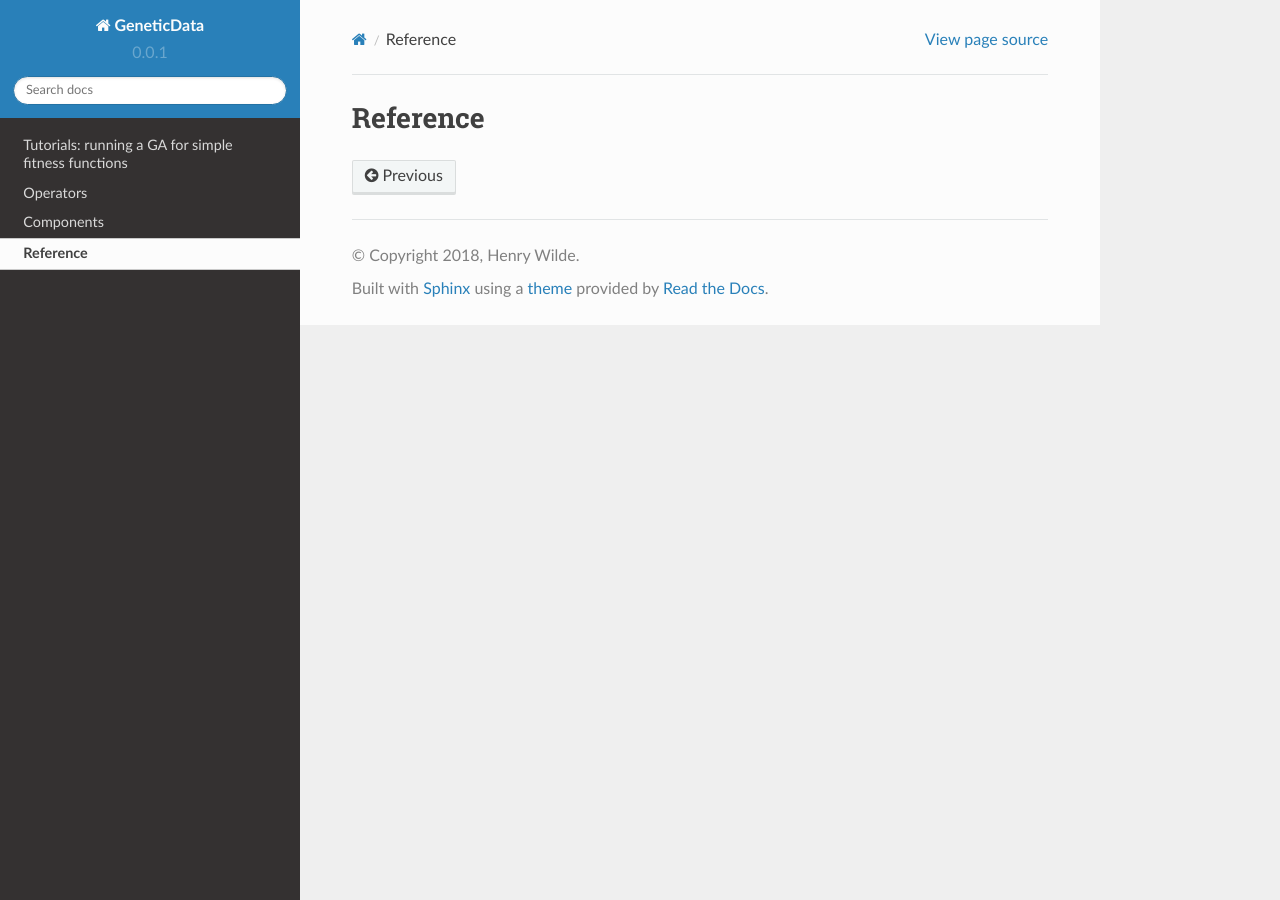
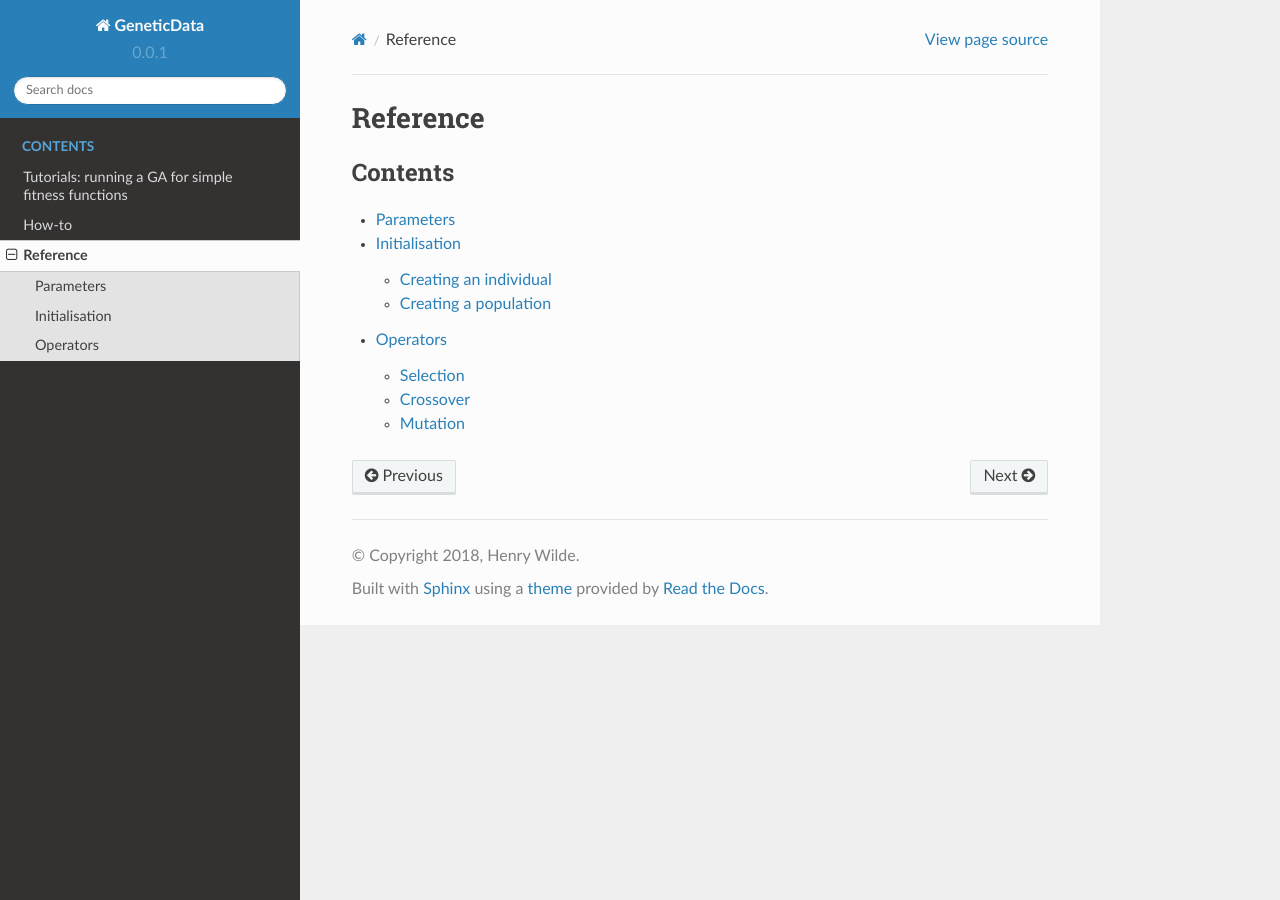
Before and after one commit to daffidwilde/edo, a Sphinx documentation site: the page built from docs/reference/index.rst, in a window 1280 px wide. Built offline with Sphinx 7.4.7 and the Read the Docs theme 2.0.0, drawn with Linux system fonts in a browser that asks for light colours.

Commit message:
Restructure documentation.

```diff
--- a/docs/components/index.rst
+++ /dev/null
@@ -1,21 +0,0 @@
-Components
-==========
-
-Initialisation
---------------
-
-Creating an initial population
-++++++++++++++++++++++++++++++
-
-Calculating the population fitness
-++++++++++++++++++++++++++++++++++
-
-
-Creating a new population
--------------------------
-
-Creating a population of offspring
-++++++++++++++++++++++++++++++++++
-
-Mutating a population
-+++++++++++++++++++++
--- /dev/null
+++ b/docs/how-to/index.rst
@@ -0,0 +1,7 @@
+.. _how-to:
+
+How-to
+======
+
+Set a seed
+----------
--- a/docs/index.rst
+++ b/docs/index.rst
@@ -29,10 +29,10 @@ determine and study the preferred characteristics of such datasets.
 
 .. toctree::
    :maxdepth: 2
+   :caption: Contents
 
    tutorial/index.rst
-   operators/index.rst
-   components/index.rst
+   how-to/index.rst
    reference/index.rst
 
 Indices and tables
--- a/docs/reference/index.rst
+++ b/docs/reference/index.rst
@@ -1,2 +1,10 @@
 Reference
 =========
+
+.. toctree::
+   :maxdepth: 2
+   :caption: Contents
+
+   parameters.rst
+   initialisation.rst
+   operators.rst
--- /dev/null
+++ b/docs/reference/initialisation.rst
@@ -0,0 +1,8 @@
+Initialisation
+==============
+
+Creating an individual
+----------------------
+
+Creating a population
+---------------------
--- /dev/null
+++ b/docs/reference/parameters.rst
@@ -0,0 +1,4 @@
+.. _params:
+
+Parameters
+==========
```
Also changed, not shown: docs/reference/operators.rst (renamed from docs/operators/index.rst).
